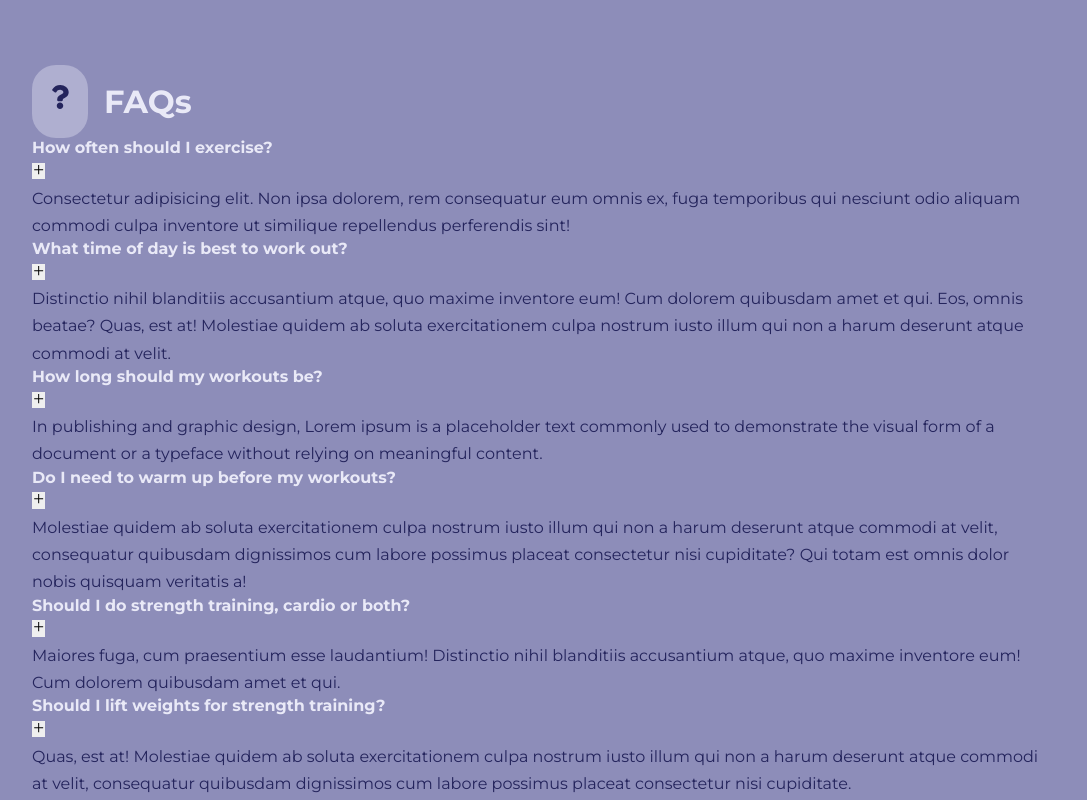
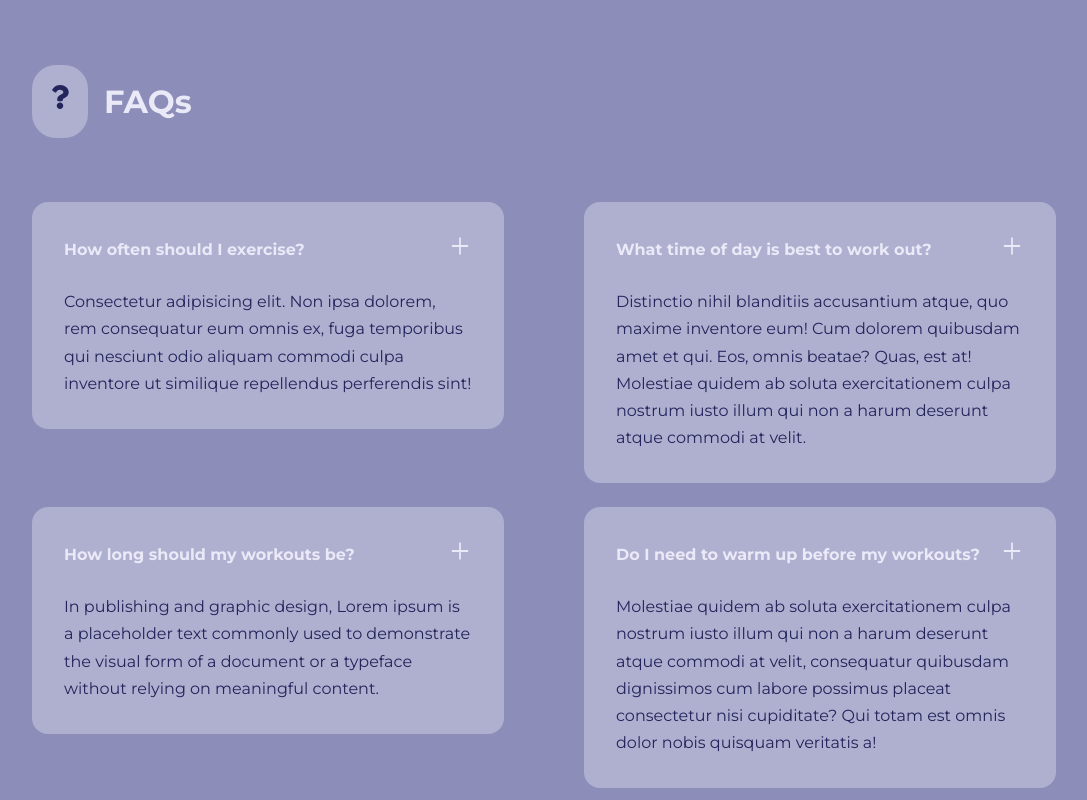
Before and after one commit to oliver-nicoll/turbo-couscous, a React (Create React App) app: page / in a window 1280 px wide. Shown: the part 2360-3160 px from the top of the page, without its empty margins (96-1183 px from the left). Built offline with nearby package versions, Linux system fonts and the light colour scheme.

Commit message:
css for FAQs component

```diff
--- a/src/pages/home/home.css
+++ b/src/pages/home/home.css
@@ -115,3 +115,36 @@
     position: absolute;
     top: -1.5rem;
 }
+
+/*==================FAQs=================*/
+
+.faqs__wrapper {
+    margin-top: 4rem;
+    display: grid;
+    grid-template-columns: 1fr 1fr;
+    gap: 1.5rem 5rem;
+    align-items: flex-start;
+}
+
+.faq {
+    background: var(--color-gray-200);
+    padding: 2rem;
+    border-radius: 1rem;
+    cursor: pointer;
+}
+
+.faq div {
+    display: flex;
+    justify-content: space-between;
+    align-items: center;
+}
+
+.faq__icon {
+    background: transparent;
+    color: var(--color-gray-100);
+    font-size: 1.5rem;
+}
+
+.faq p {
+    margin-top: 1.5rem;
+}
```
